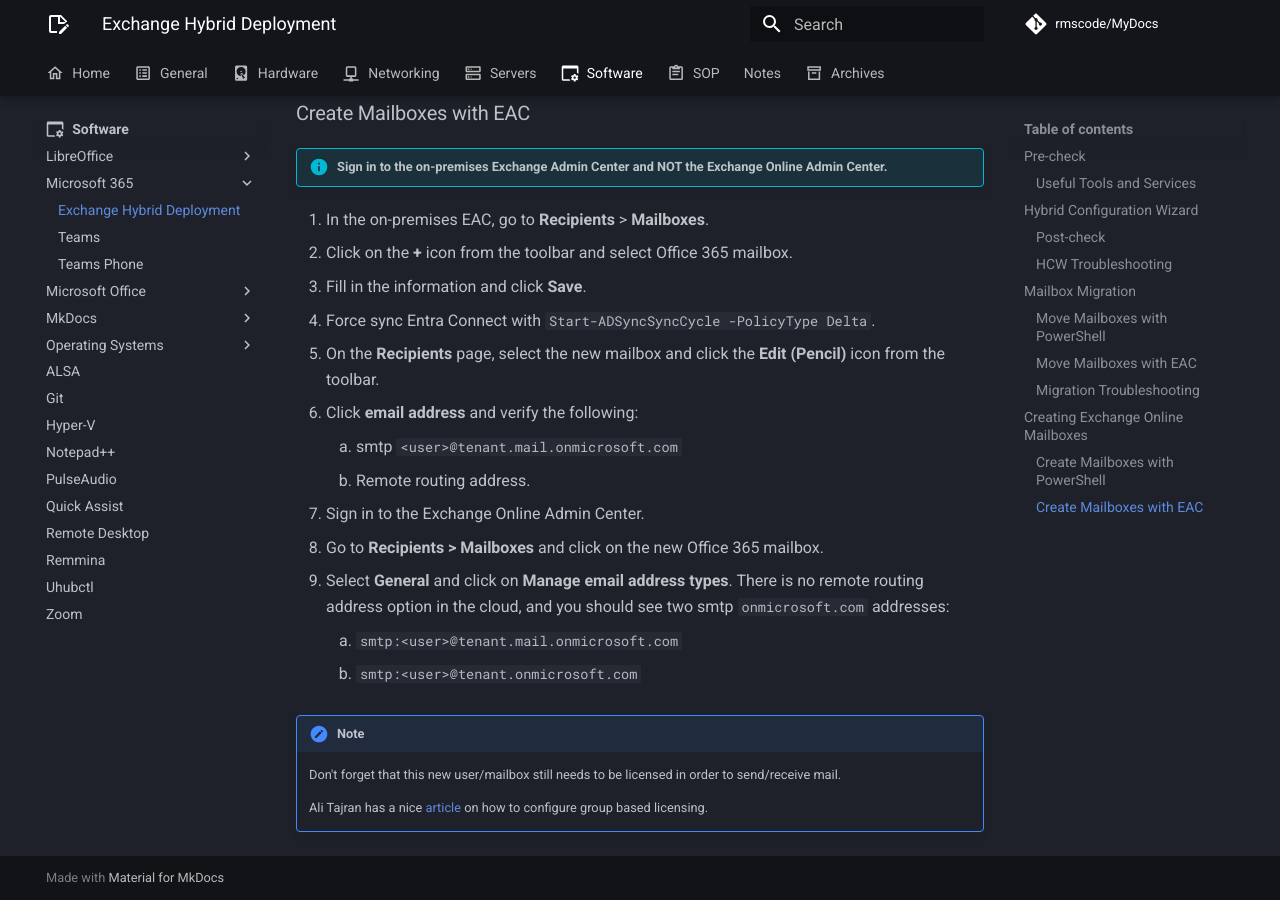
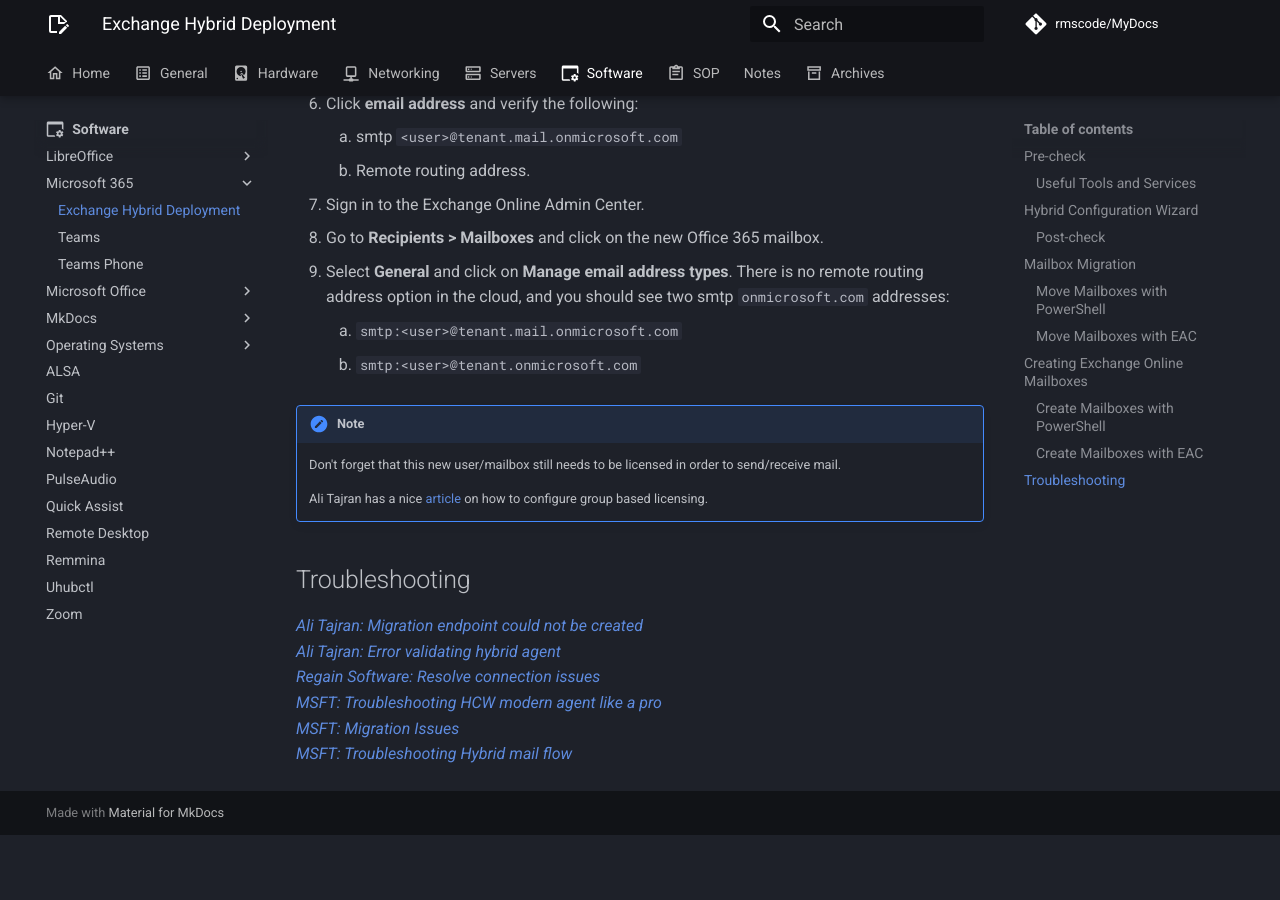
Before and after one commit to rmscode/binary-garden, an MkDocs documentation site: the page built from docs/software/microsoft-365/hybrid-exchange.md, in a window 1280 px wide and 900 px high, scrolled down 7238 px. Built offline with MkDocs 1.6.1 and Material for MkDocs 9.7.7, drawn with Linux system fonts in a browser that asks for light colours; comment, search, counter and statistics services are not loaded; after the commit the page ends 8073 px from its top, so only the background shows below that; some of the changed text lies outside the part shown.

Commit message:
Docs: Update hybrid-exchange.md

```diff
--- a/docs/software/microsoft-365/hybrid-exchange.md
+++ b/docs/software/microsoft-365/hybrid-exchange.md
@@ -192,10 +185,6 @@
 
 [*MSFT: Use the EAC to move mailboxes*](https://learn.microsoft.com/en-us/exchange/hybrid-deployment/move-mailboxes-using-eac#use-the-eac-to-move-mailboxes)
 
-### Migration Troubleshooting
-
-<https://learn.microsoft.com/en-us/exchange/troubleshoot/move-or-migrate-mailboxes/troubleshoot-migration-issues-in-exchange-hybrid>
-
 ## Creating Exchange Online Mailboxes
 
 !!! warning "Important"
@@ -239,3 +228,12 @@
     Don't forget that this new user/mailbox still needs to be licensed in order to send/receive mail.
 
     Ali Tajran has a nice [article](https://www.alitajran.com/assign-microsoft-365-licenses-group-based-licensing/) on how to configure group based licensing.
+
+## Troubleshooting
+
+[*Ali Tajran: Migration endpoint could not be created*](https://www.alitajran.com/hcw8078-migration-endpoint-could-not-be-created/)<br>
+[*Ali Tajran: Error validating hybrid agent*](https://www.alitajran.com/error-validate-hybrid-agent-for-exchange-usage/)<br>
+[*Regain Software: Resolve connection issues*](https://www.regainsoftware.com/blog/hybrid-configuration-wizard-resolve-connection-issues-with-office365/)<br>
+[*MSFT: Troubleshooting HCW modern agent like a pro*](https://techcommunity.microsoft.com/blog/exchange/modern-hcw-hybrid-agent-troubleshooting-like-a-pro/1558725)<br>
+[*MSFT: Migration Issues*](https://learn.microsoft.com/en-us/exchange/troubleshoot/move-or-migrate-mailboxes/troubleshoot-migration-issues-in-exchange-hybrid)<br>
+[*MSFT: Troubleshooting Hybrid mail flow*](https://techcommunity.microsoft.com/blog/exchange/demystifying-and-troubleshooting-hybrid-mail-flow-when-is-a-message-internal/1420838)
```
Also changed, not shown: other parts of docs/software/microsoft-365/hybrid-exchange.md (+0 -7 lines).
